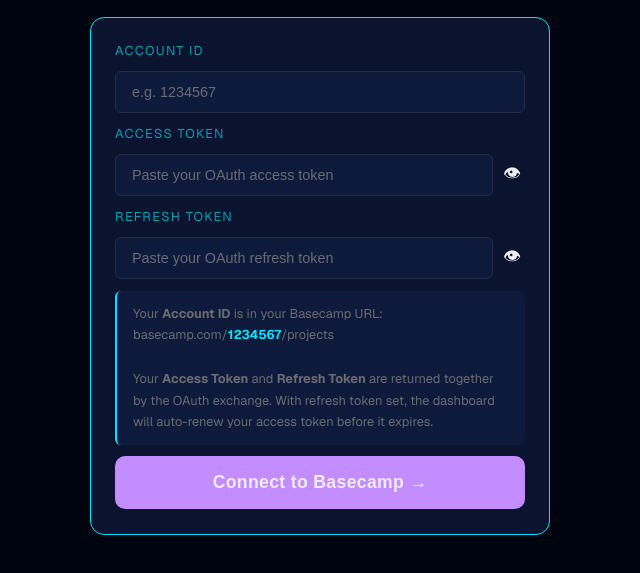
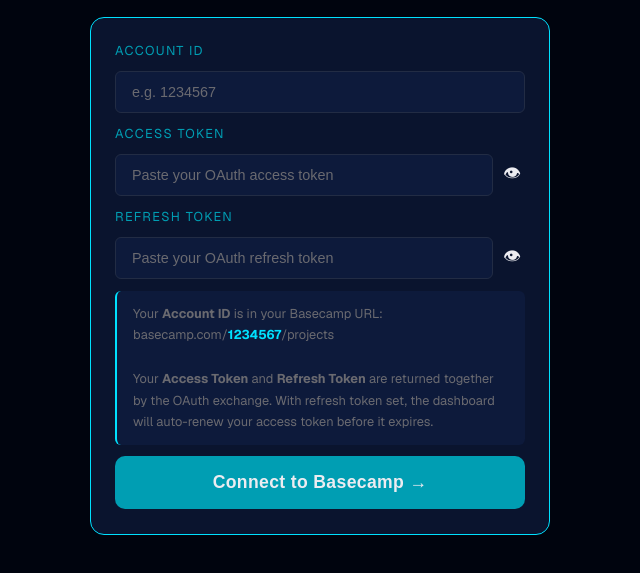
Before and after one commit to abdulraheem-alsibyani/sibest-central, a website: page public/index.html in a window 1280 px wide. In both pictures the pointer is over the button "Connect to Basecamp →". Shown: the part 189-762 px from the top of the page, without its empty margins (320-960 px from the left). Drawn offline with nearby package versions, Linux system fonts and the light colour scheme.

Commit message:
chore: adjust btn-color

```diff
--- a/public/styles.css
+++ b/public/styles.css
@@ -142,7 +142,7 @@
   letter-spacing: 0.02em;
 }
 .btn-primary:hover {
-  background: var(--secondary);
+  background: var(--accent-dim);
   transform: translateY(-1px);
 }
 .btn-primary:disabled {
```
